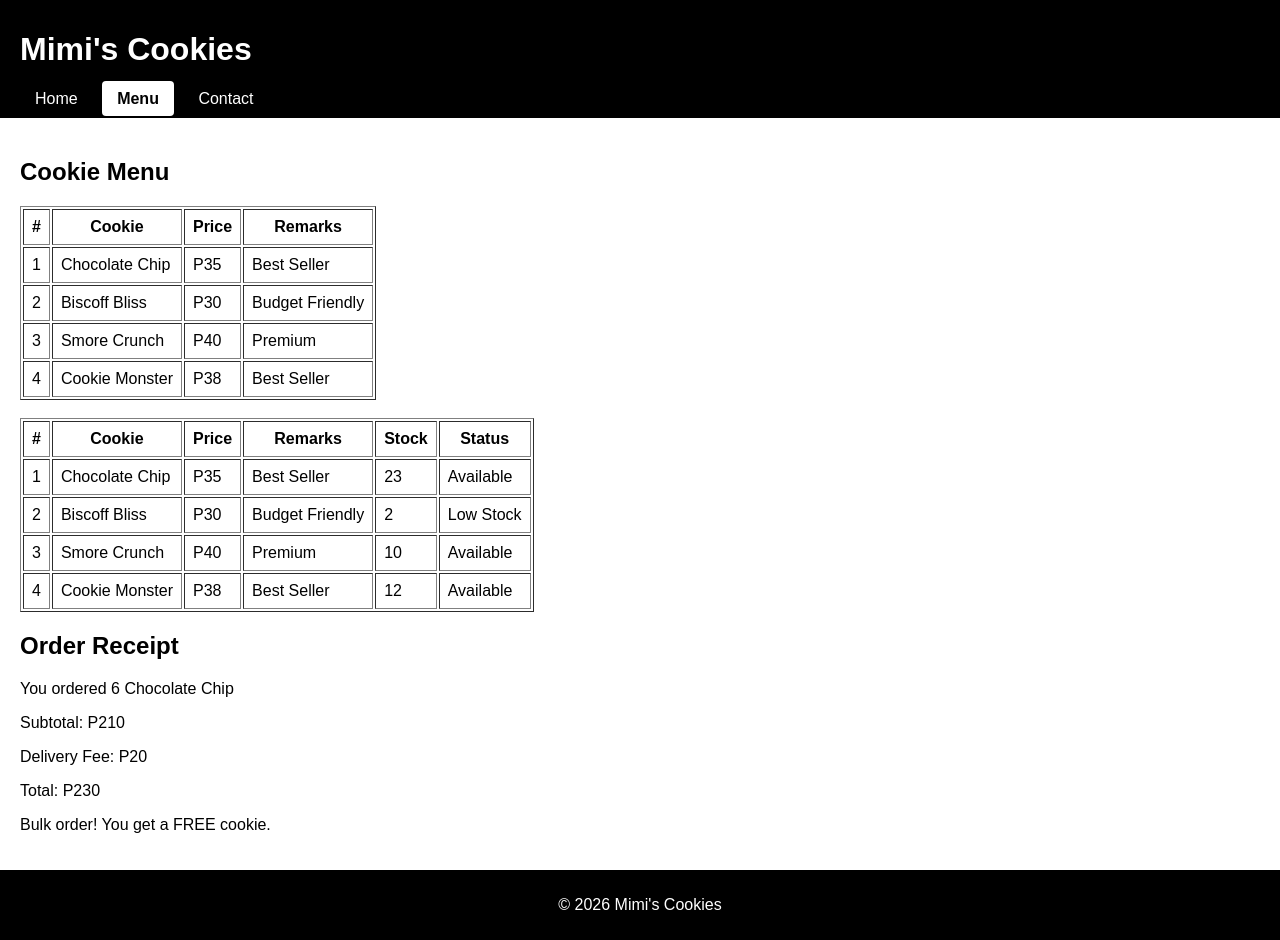
After one commit to koidev4/mimis_cookies, a PHP site: page /menu.php in a window 1280 px wide. The commit adds this page. Run offline with PHP 8.4, Linux system fonts and the light colour scheme.

Commit message:
Added: Menu and Contact Page

```diff
--- a/includes/data.php
+++ b/includes/data.php
@@ -8,3 +8,7 @@ $pages = ["index.php" => "Home", "menu.php" => "Menu", "contact.php" => "Contact
 // menu items./cookies
 $cookies = ["Chocolate Chip", "Biscoff Bliss", "Smore Crunch", "Cookie Monster"];
 $prices  = [35, 30, 40, 38];
+$stocks = [23, 2, 10, 12];
+
+// for type junggle
+$deliveryFee = 20;
--- /dev/null
+++ b/menu.php
@@ -0,0 +1,102 @@
+<?php require 'includes/data.php'; ?>
+<!DOCTYPE html>
+<html>
+<head>
+    <title>Menu - <?= $shopName ?></title>
+</head>
+<body>
+
+<?php include 'includes/header.php'; ?>
+
+<main>
+    <h2>Cookie Menu</h2>
+
+    <table border="1" cellpadding="8">
+        <tr>
+            <th>#</th>
+            <th>Cookie</th>
+            <th>Price</th>
+            <th>Remarks</th>
+        </tr>
+        <?php for ($i = 0; $i < count($cookies); $i++): ?>
+        <tr>
+            <td><?= $i + 1 ?></td>
+            <td><?= $cookies[$i] ?></td>
+            <td>P<?= $prices[$i] ?></td>
+            <td>
+                <?php if ($prices[$i] >= 40): ?>
+                    Premium
+                <?php elseif ($prices[$i] >= 35): ?>
+                    Best Seller
+                <?php else: ?>
+                    Budget Friendly
+                <?php endif; ?>
+            </td>
+        </tr>
+
+        <?php endfor; ?>
+    </table>
+        <br>
+
+
+    <table border="1" cellpadding="8">
+    <tr>
+        <th>#</th>
+        <th>Cookie</th>
+        <th>Price</th>
+        <th>Remarks</th>
+        <th>Stock</th>
+        <th>Status</th>
+    </tr>
+    <?php for ($i = 0; $i < count($cookies); $i++): ?>
+    <tr>
+        <td><?= $i + 1 ?></td>
+        <td><?= $cookies[$i] ?></td>
+        <td>P<?= $prices[$i] ?></td>
+        <td>
+            <?php if ($prices[$i] >= 40): ?>
+                Premium
+            <?php elseif ($prices[$i] >= 35): ?>
+                Best Seller
+            <?php else: ?>
+                Budget Friendly
+            <?php endif; ?>
+        </td>
+        <td><?= $stocks[$i] ?></td>
+        <td>
+            <?php if ($stocks[$i] == 0): ?>
+                Sold Out
+            <?php elseif ($stocks[$i] <= 5): ?>
+                Low Stock
+            <?php else: ?>
+                Available
+            <?php endif; ?>
+        </td>
+    </tr>
+    <?php endfor; ?>
+</table>
+
+    <h2>Order Receipt</h2>
+    <?php
+
+    $quantity = 6;
+    $subtotal = $prices[0] * $quantity;
+    $total = $subtotal + $deliveryFee;   // 20 becomes 20 (type juggling)
+    $isBulk = $quantity >= 5;
+    $message = "You ordered " . $quantity . " " . $cookies[0];
+
+    ?>
+    <p><?= $message ?></p>
+    <p>Subtotal: P<?= $subtotal ?></p>
+    <p>Delivery Fee: P<?= $deliveryFee ?></p>
+    <p>Total: P<?= $total ?></p>
+    <?php if ($isBulk): ?>
+        <p>Bulk order! You get a FREE cookie.</p>
+    <?php endif; ?>
+</main>
+
+
+
+<?php include 'includes/footer.php'; ?>
+</body>
+</html>
```
Also changed, not shown: contact.php (added, +23 -0 lines).
